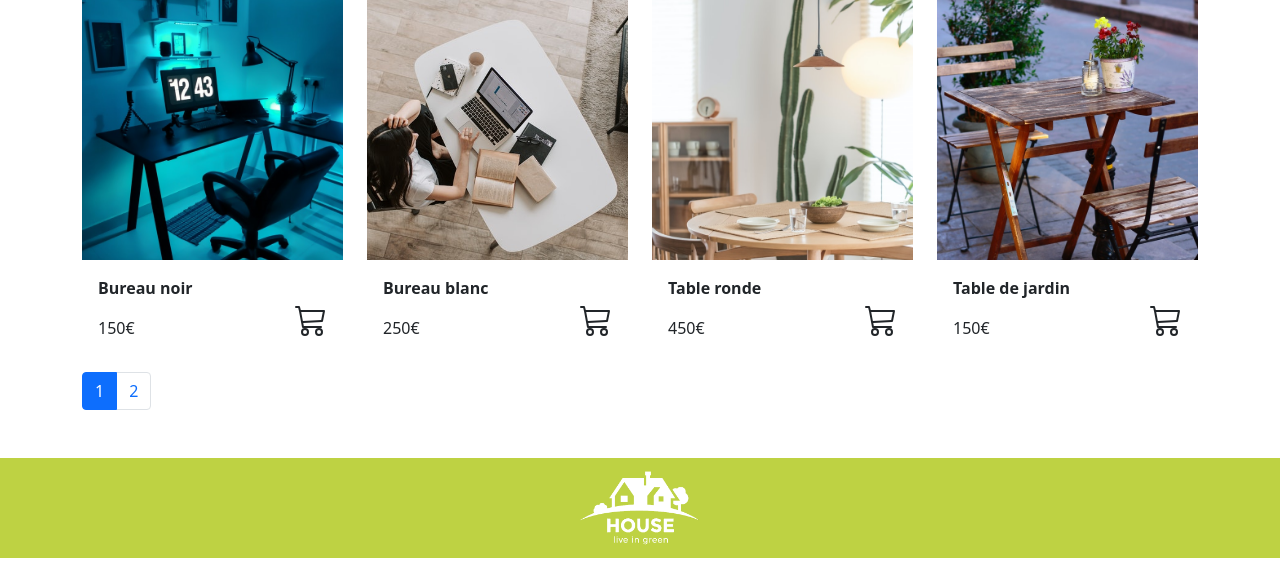
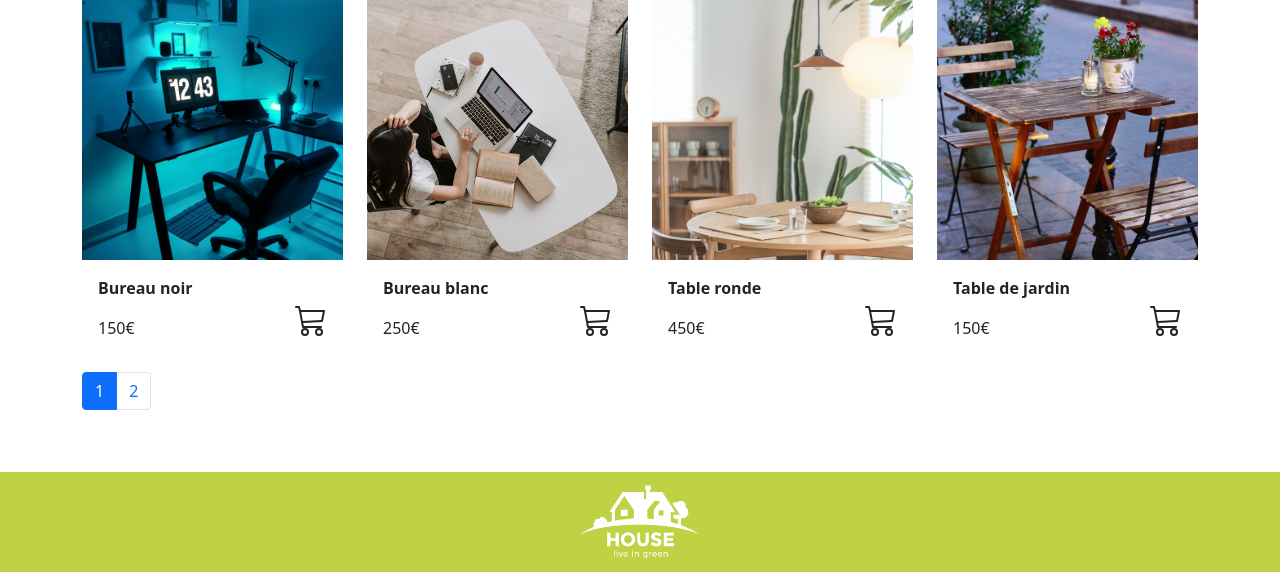
Before and after one commit to JadeLecuyer/Myshop, a PHP site: page /index.php?sorting=1 in a window 1280 px wide. Shown: the part 1079-1651 px from the top of the page. Run offline with PHP 8.4, Linux system fonts and the light colour scheme; data comes from the database, SQL or seed files in the repository; data that the repository does not hold is empty.

```diff
--- a/assets/css/app.css
+++ b/assets/css/app.css
@@ -73,6 +73,7 @@ main {
         font-size: 0.75rem; } }
 
 .footer {
+  margin-top: 3rem;
   background-color: #bed243; }
   .footer__logo {
     height: 100px;
@@ -80,6 +81,8 @@ main {
     @media screen and (max-width: 768px) {
       .footer__logo {
         height: 75px; } }
+  .footer--guest {
+    margin-top: calc(3rem + 14px); }
 
 #main {
   min-height: 100%; }
--- a/assets/scss/layouts/_footer.scss
+++ b/assets/scss/layouts/_footer.scss
@@ -1,4 +1,5 @@
 .footer {
+    margin-top: 3rem;
     background-color: $color-primary;
 
     &__logo {
@@ -9,4 +10,8 @@
             height: 75px;
         }
     }
+
+    &--guest {
+        margin-top: calc(3rem + 14px);
+    }
 }
--- a/includes/layouts/footer-inc.php
+++ b/includes/layouts/footer-inc.php
@@ -1,4 +1,4 @@
-    <footer class="footer w-100 mt-5">
+    <footer class="footer w-100 <?= isset($_SESSION['id']) ? '' : 'footer--guest'?>">
         <div class="container-fluid d-flex justify-content-center">
             <a href="index.php">
                 <img src="/assets/img/whitelogo.png" alt="Brand logo" class="footer__logo">
```
